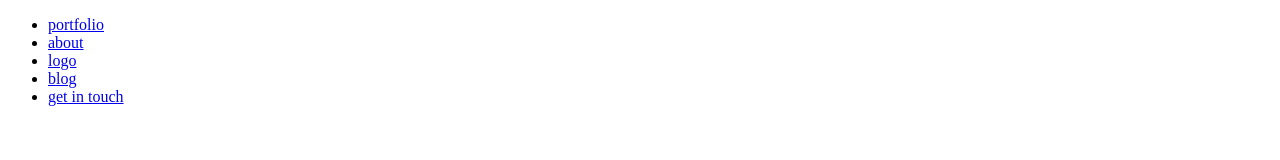
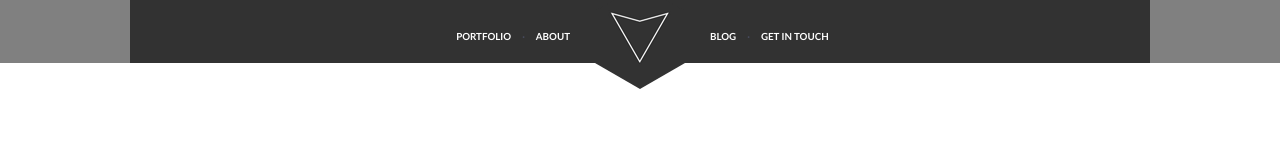
Before and after one commit to spomni-rs/hexal, a plain HTML site: page index.html in a window 1280 px wide. Shown: the top 160 px of the page. Drawn offline with Linux system fonts and the light colour scheme.

Commit message:
feat: Make the header markup.

```diff
--- a/css/style.css
+++ b/css/style.css
@@ -1,3 +1,127 @@
-header {
+/* include fonts */
 
+  /* latin-ext */
+  @font-face {
+    font-family: 'Lato';
+    font-style: normal;
+    font-weight: 400;
+    src: local('Lato Regular'), local('Lato-Regular'), url('../assets/fonts/Lato-Regular.ttf') format('truetype');
+    unicode-range: U+0100-024F, U+0259, U+1E00-1EFF, U+2020, U+20A0-20AB, U+20AD-20CF, U+2113, U+2C60-2C7F, U+A720-A7FF;
+  }
+  /* latin */
+  @font-face {
+    font-family: 'Lato';
+    font-style: normal;
+    font-weight: 400;
+    src: local('Lato Regular'), local('Lato-Regular'), url('../assets/fonts/Lato-Regular.ttf') format('truetype');
+    unicode-range: U+0000-00FF, U+0131, U+0152-0153, U+02BB-02BC, U+02C6, U+02DA, U+02DC, U+2000-206F, U+2074, U+20AC, U+2122, U+2191, U+2193, U+2212, U+2215, U+FEFF, U+FFFD;
+  }
+  /* latin-ext */
+  @font-face {
+    font-family: 'Lato';
+    font-style: normal;
+    font-weight: 700;
+    src: local('Lato Bold'), local('Lato-Bold'), url('../assets/fonts/Lato-Bold.ttf') format('truetype');
+    unicode-range: U+0100-024F, U+0259, U+1E00-1EFF, U+2020, U+20A0-20AB, U+20AD-20CF, U+2113, U+2C60-2C7F, U+A720-A7FF;
+  }
+  /* latin */
+  @font-face {
+    font-family: 'Lato';
+    font-style: normal;
+    font-weight: 700;
+    src: local('Lato Bold'), local('Lato-Bold'), url('../assets/fonts/Lato-Bold.ttf') format('truetype');
+    unicode-range: U+0000-00FF, U+0131, U+0152-0153, U+02BB-02BC, U+02C6, U+02DA, U+02DC, U+2000-206F, U+2074, U+20AC, U+2122, U+2191, U+2193, U+2212, U+2215, U+FEFF, U+FFFD;
+  }
+
+/* / include fonts */
+
+* {
+  margin: 0;
+  padding: 0;
 }
+
+a {
+  text-decoration: none;
+}
+
+/* HEADER */
+
+  header {
+    height: 63px;
+    background-color: #323232;
+  }
+
+  .menu {
+    display: grid;
+    grid-template-columns: 1fr 140px 1fr;
+
+    margin: 0 auto;
+    max-width: 1020px;
+    height: 100%;
+  }
+
+  .menu .container {
+    display: flex;
+    align-items: flex-start;
+  }
+
+  .menu .container.left{
+    justify-content: flex-end;
+  }
+
+  .menu .container.center{
+    justify-content: center;
+    position: relative;
+    bottom: 21px;
+  }
+
+  .center.container .hexagon-cropper {
+    width: 90px;
+    height: 116px;
+    transform: rotate(120deg);
+    overflow: hidden;
+  }
+
+  .menu .container.right{
+    justify-content: flex-start;
+  }
+
+  .menu-item {
+    padding: 30px 0 20px;
+
+    display: inline-block;
+
+    font-weight: bold;
+    font-size: 9.75px;
+    font-family: "Lato", sans-serif;
+    text-transform: uppercase;
+
+    color: #ffffff;
+  }
+
+  .menu-item:hover {
+    color: #2eac93;
+  }
+
+  .menu-item::after {
+    margin: 0 11px;
+    content: "·";
+    color: #484c5f;
+  }
+
+  .container .menu-item:last-child::after {
+    margin: 0;
+    content: "";
+  }
+
+  .menu-item.logo {
+    display: flex;
+    width: 100%;
+    height: 100%;
+    padding: 0;
+
+    justify-content: center;
+    align-items: center;
+
+    background-color: #323232;
+  }
--- a/css/temp.css
+++ b/css/temp.css
@@ -1,3 +1,11 @@
 body {
   height: 210vh;
 }
+
+header {
+  background-color: gray;
+}
+
+nav {
+  background-color: #323232;
+}
--- a/index.html
+++ b/index.html
@@ -2,6 +2,7 @@
 <html lang="en">
 <head>
   <meta charset="UTF-8">
+  <meta name="viewport" content="width=device-width, initial-scale=1.0">
   <link rel="stylesheet" href="./css/style.css">
   <link rel="stylesheet" href="./css/temp.css">
   <title>Smith Anderson - Illustrator & Character Designer</title>
@@ -9,13 +10,27 @@
 <body>
 
   <header>
-    <ul class="menu">
-      <li class="menu-item left"><a href="#portfolio">portfolio</a></li>
-      <li class="menu-item left"><a href="#about">about</a></li>
-      <li class="menu-item logo"><a href="#">logo</a></li>
-      <li class="menu-item right"><a href="#blog">blog</a></li>
-      <li class="menu-item right"><a href="#get-in-touch">get in touch</a></li>
-    </ul>
+    <nav class="menu">
+      <div class="container left">
+        <a class="menu-item" href="#portfolio">portfolio</a>
+        <a class="menu-item" href="#about">about</a>
+      </div>
+      <div class="container center">
+        <div class="hexagon-cropper">
+          <div class="hexagon-cropper">
+            <div class="hexagon-cropper">
+              <a class="menu-item logo" href="#">
+                <img src="assets/img/logo.png" alt="logo">
+              </a>
+            </div>
+          </div>
+        </div>
+      </div>
+      <div class="container right">
+        <a class="menu-item" href="#blog">blog</a>
+        <a class="menu-item" href="#get-in-touch">get in touch</a>
+      </div>
+    </nav>
   </header>
 
   <main>
```
Also changed, not shown: assets/fonts/Lato-Bold.ttf (added), assets/fonts/Lato-Regular.ttf (added), assets/img/logo.png (added).
